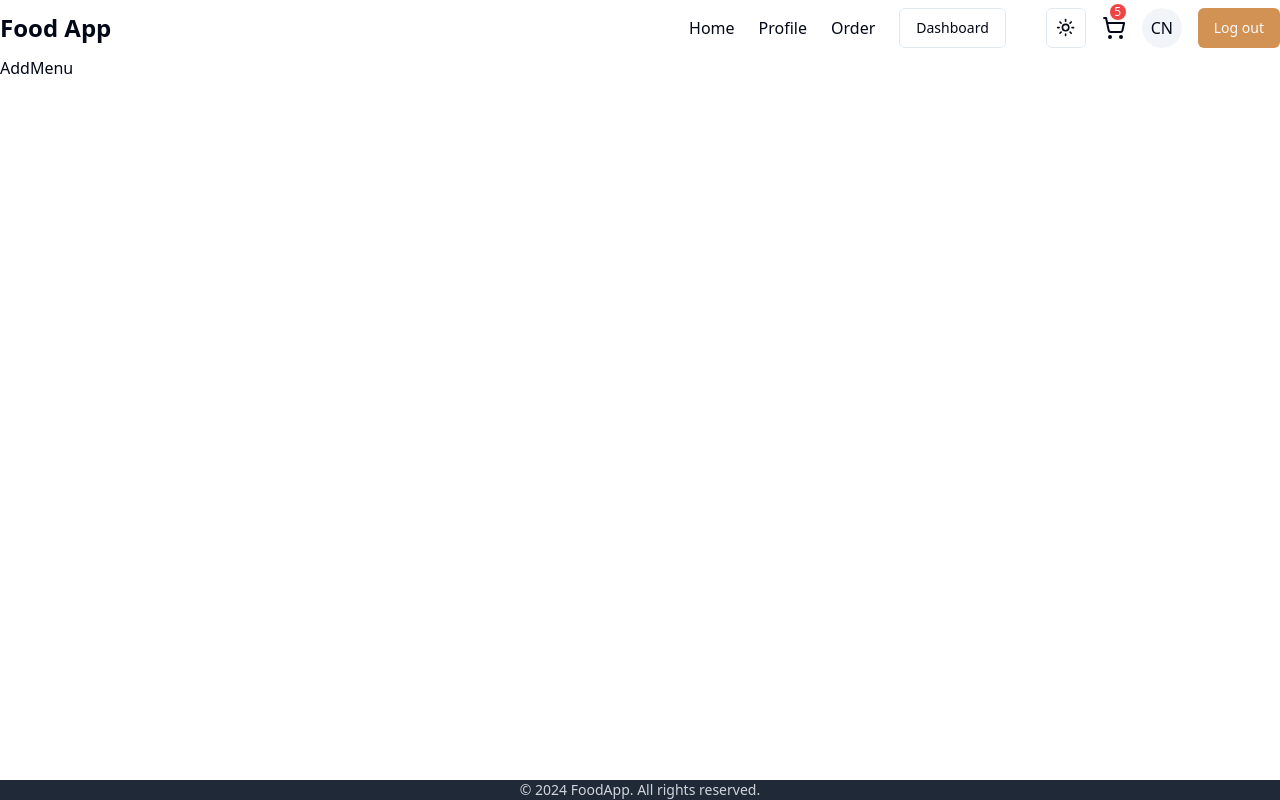
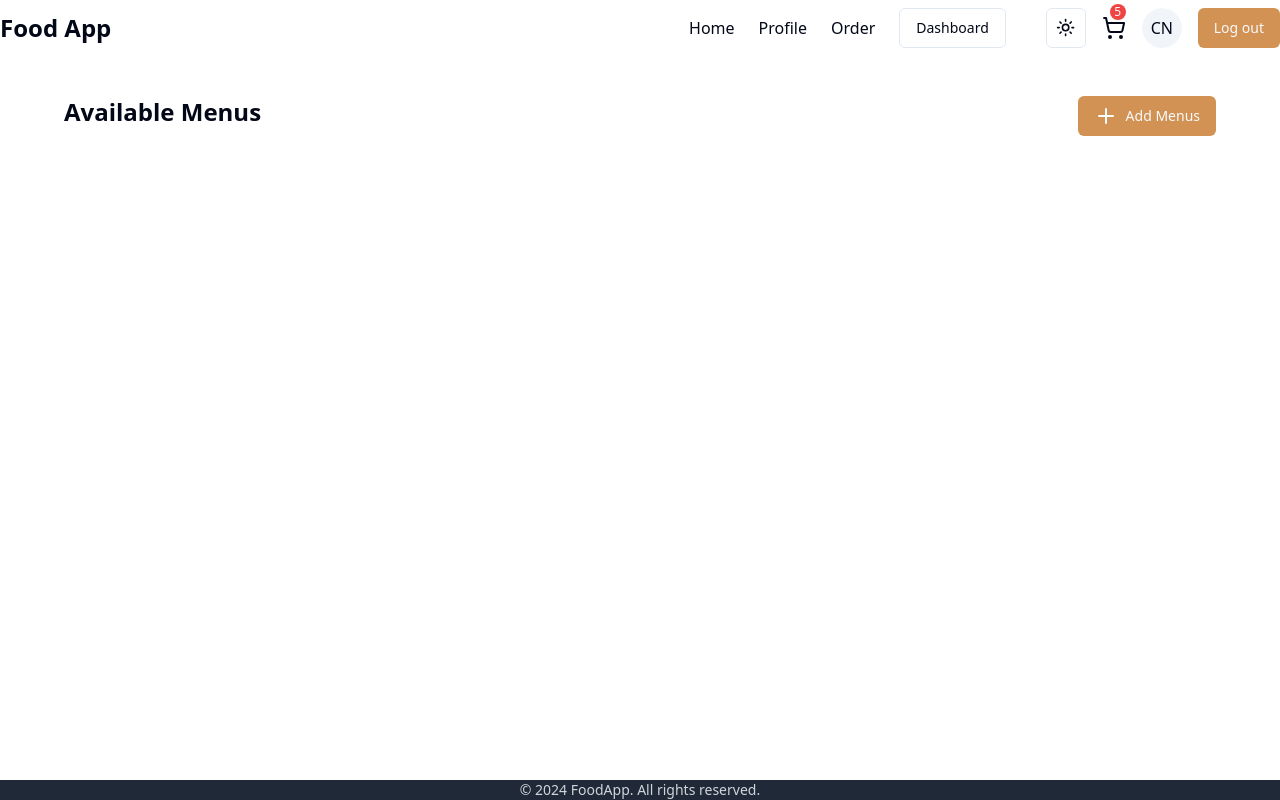
Before and after one commit to Bishal1998/Food-App, a React (Vite) app in the folder client/: page /admin/addmenu in a window 1280 px wide. Built offline with nearby package versions, Linux system fonts and the light colour scheme.

Commit message:
Add Menu Form added

```diff
--- a/client/src/admin/AddMenu.tsx
+++ b/client/src/admin/AddMenu.tsx
@@ -1,9 +1,81 @@
-
+import { Button } from "@/components/ui/button";
+import {
+  Dialog,
+  DialogContent,
+  DialogDescription,
+  DialogFooter,
+  DialogHeader,
+  DialogTitle,
+  DialogTrigger,
+} from "@/components/ui/dialog";
+import { Input } from "@/components/ui/input";
+import { Label } from "@/components/ui/label";
+import { Loader2, Plus } from "lucide-react";
+import { useState } from "react";
 
 const AddMenu = () => {
+  const [open, setOpen] = useState<boolean>(false);
+
+  const loading = false;
   return (
-    <div>AddMenu</div>
-  )
-}
+    <div className="max-w-6xl mx-auto my-10">
+      <div className="flex justify-between">
+        <h1 className="font-bold md:font-extrabold text-lg md:text-2xl">
+          Available Menus
+        </h1>
+        <Dialog open={open} onOpenChange={setOpen}>
+          <DialogTrigger>
+            <Button className="bg-orange hover:bg-hoverOrange">
+              <Plus className="mr-2" />
+              Add Menus
+            </Button>
+          </DialogTrigger>
+          <DialogContent>
+            <DialogHeader>
+              <DialogTitle>Add new Menu</DialogTitle>
+              <DialogDescription>
+                Create a menu that will make your restaurant standout.
+              </DialogDescription>
+            </DialogHeader>
+            <form className="space-y-4">
+              <div>
+                <Label>Name</Label>
+                <Input type="text" name="name" placeholder="Enter menu name" />
+              </div>
+              <div>
+                <Label>Description</Label>
+                <Input
+                  type="text"
+                  name="desc"
+                  placeholder="Enter menu description"
+                />
+              </div>
+              <div>
+                <Label>Price in Rs.</Label>
+                <Input type="text" name="price" placeholder="Enter price" />
+              </div>
+              <div>
+                <Label>Upload Menu Image</Label>
+                <Input type="file" name="img" placeholder="Enter menu Image" />
+              </div>
+              <DialogFooter className="mt-5">
+                {loading ? (
+                  <Button disabled className="bg-orange hover:bg-hoverOrange">
+                    <Loader2 className="mr-2 w-4 h-4 animate-spin" />
+                    Please Wait
+                  </Button>
+                ) : (
+                  <Button className="bg-orange hover:bg-hoverOrange">
+                    Submit
+                  </Button>
+                )}
+              </DialogFooter>
+            </form>
+          </DialogContent>
+        </Dialog>
+      </div>
+    </div>
+  );
+};
 
-export default AddMenu
+export default AddMenu;
```
